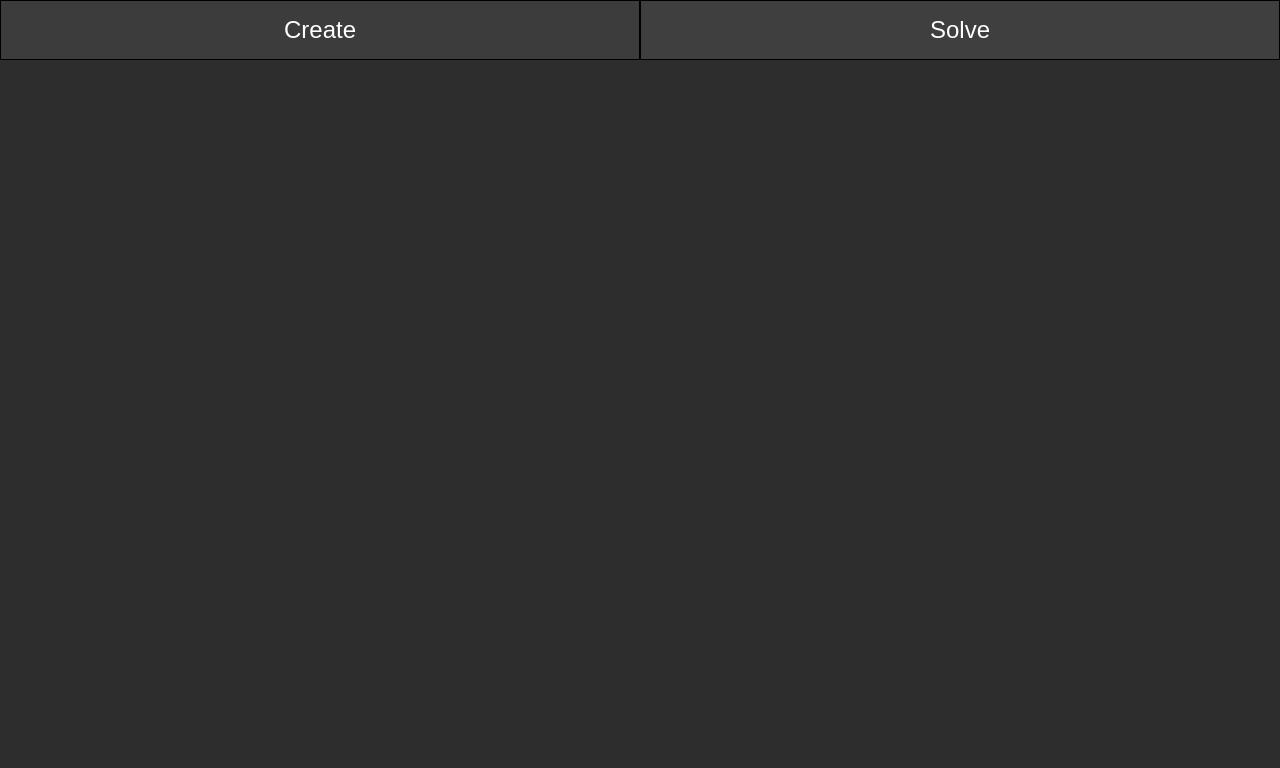
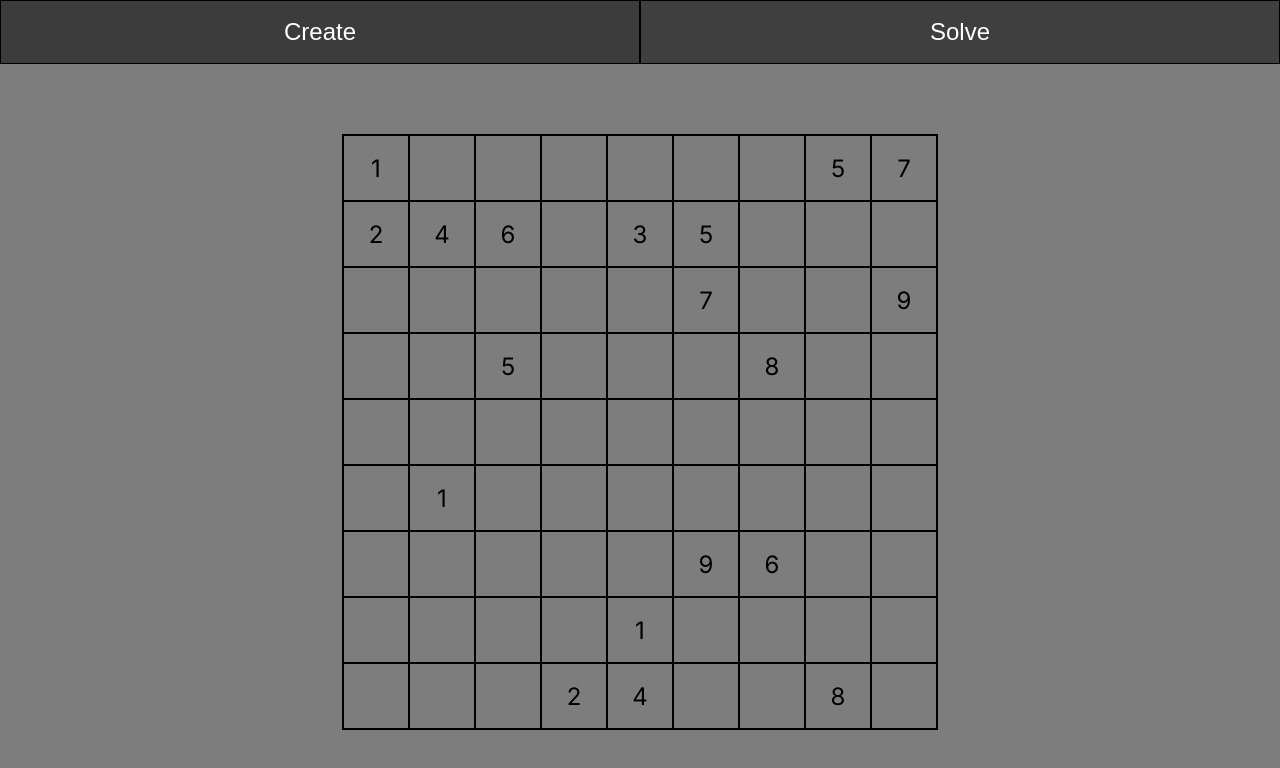
Before and after one commit to milesnyan34/SudokuWebsite, a React (Vite) app: page / in a window 1280 px wide. Both pictures are taken after a click on the button "Solve". Shown: the top 768 px of the page. Built offline with nearby package versions, Linux system fonts and the light colour scheme.

Commit message:
Render solve grid

```diff
--- a/package.json
+++ b/package.json
@@ -7,7 +7,8 @@
         "dev": "vite",
         "build": "tsc -b && vite build",
         "lint": "eslint .",
-        "preview": "vite preview"
+        "preview": "vite preview",
+        "test": "vitest"
     },
     "dependencies": {
         "@reduxjs/toolkit": "^2.5.0",
@@ -27,6 +28,7 @@
         "globals": "^15.13.0",
         "typescript": "~5.6.2",
         "typescript-eslint": "^8.18.1",
-        "vite": "^6.0.3"
+        "vite": "^6.0.3",
+        "vitest": "^2.1.8"
     }
 }
--- /dev/null
+++ b/src/components/pages/solve/SolvePage.css
@@ -0,0 +1,24 @@
+#solve-page {
+    width: 100%;
+    height: 100%;
+    margin: 0;
+    background-color: rgb(125, 125, 125);
+}
+
+#solve-grid {
+    display: flex;
+    flex-direction: column;
+    border: 1px solid black;
+}
+
+.grid-row {
+    display: flex;
+    flex-direction: row;
+}
+
+.solve-tile {
+    width: 64px;
+    height: 64px;
+    border: 1px solid black;
+    font-size: 24px;
+}
--- a/src/components/pages/solve/SolvePage.tsx
+++ b/src/components/pages/solve/SolvePage.tsx
@@ -1,7 +1,25 @@
+import { GRID_SIZE, range } from "../../../utils";
+import "./SolvePage.css";
+import { SolveTile } from "./SolveTile";
+
 const SolvePage = () => {
-    return <div>
-
-    </div>
-}
+    return (
+        <div id="solve-page" className="flex-center">
+            <div id="solve-grid">
+                {range(0, GRID_SIZE - 1).map((row) => (
+                    <div className="grid-row" key={row}>
+                        {range(0, GRID_SIZE - 1).map((column) => (
+                            <SolveTile
+                                key={row * GRID_SIZE + column}
+                                row={row}
+                                column={column}
+                            />
+                        ))}
+                    </div>
+                ))}
+            </div>
+        </div>
+    );
+};
 
 export default SolvePage;
--- /dev/null
+++ b/src/components/pages/solve/SolveTile.tsx
@@ -0,0 +1,14 @@
+import { useSelector } from "react-redux";
+import { selectSolveTile } from "../../../redux/selectors";
+
+// Tile for the solve page
+export const SolveTile = ({ row, column }: {
+    row: number;
+    column: number;
+}) => {
+    const solveData = useSelector(selectSolveTile(row, column));
+
+    return <div className="solve-tile flex-center">
+        {solveData.hasStartValue ? solveData.startValue : ""}
+    </div>
+}
--- a/src/index.css
+++ b/src/index.css
@@ -8,8 +8,8 @@ body {
 }
 
 #app {
-    display: flex;
-    flex-direction: column;
+    display: grid;
+    grid-template-rows: 8vh 92vh;
 }
 
 .flex-center {
@@ -20,6 +20,7 @@ body {
 
 .header {
     width: 100%;
+    height: 100%;
 
     display: grid;
     grid-template-columns: 50% 50%;
@@ -32,6 +33,7 @@ body {
     align-items: center;
     color: white;
     font-size: 24px;
+    height: 100%;
     padding: 15px;
     border: 1px solid black;
     user-select: none;
--- a/src/redux/selectors.ts
+++ b/src/redux/selectors.ts
@@ -1,5 +1,9 @@
 import { AppPage } from "./main/mainSlice";
+import { SolveTile } from "./solve/SolveTile";
 import { RootState } from "./store";
 
 // Gets the current page
 export const selectPage = (state: RootState): AppPage => state.main.page;
+
+// Gets the solve tile at the given row + column
+export const selectSolveTile = (row: number, column: number) => (state: RootState): SolveTile => state.solve.grid[row][column];
--- /dev/null
+++ b/src/redux/solve/SolveTile.ts
@@ -0,0 +1,18 @@
+/**
+ * Represents a tile in the Sudoku grid for the Solve page
+ */
+export interface SolveTile {
+    startValue: number;
+    hasStartValue: boolean;
+}
+
+export const SolveTile = ({
+    startValue = 0, // Starting value for the tile
+    hasStartValue = false // Should it have a starting value?
+}: {
+    startValue?: number;
+    hasStartValue?: boolean;
+}): SolveTile => ({
+    startValue,
+    hasStartValue
+});
--- /dev/null
+++ b/src/redux/solve/solveSlice.ts
@@ -0,0 +1,61 @@
+import { createSlice } from "@reduxjs/toolkit";
+import { SolveTile } from "./SolveTile";
+import { Grid, GRID_SIZE } from "../../utils";
+
+type SolveState = {
+    // The grid is 9x9
+    grid: Grid<SolveTile>;
+};
+
+// Creates an empty grid
+const createGrid = (): Grid<SolveTile> => {
+    const result = [];
+
+    for (let i = 0; i < GRID_SIZE; i++) {
+        // eslint-disable-next-line @typescript-eslint/no-unused-vars
+        result.push(new Array(GRID_SIZE).fill(0).map((_) => SolveTile({})));
+    }
+
+    return result;
+};
+
+// Creates a sudoku grid with the values at the given tiles
+const createSudokuGrid = (currentGrid: Grid<number>): Grid<SolveTile> => {
+    const grid = createGrid();
+
+    for (let i = 0; i < GRID_SIZE; i++) {
+        for (let j = 0; j < GRID_SIZE; j++) {
+            // Update the tiles as applicable
+            if (currentGrid[i][j] > 0) {
+                grid[i][j] = SolveTile({
+                    startValue: currentGrid[i][j],
+                    hasStartValue: true
+                });
+            }
+        }
+    }
+
+    return grid;
+};
+
+const initialState: SolveState = {
+    grid: createSudokuGrid([
+        [1, 0, 0, 0, 0, 0, 0, 5, 7],
+        [2, 4, 6, 0, 3, 5, 0, 0, 0],
+        [0, 0, 0, 0, 0, 7, 0, 0, 9],
+        [0, 0, 5, 0, 0, 0, 8, 0, 0],
+        [0, 0, 0, 0, 0, 0, 0, 0, 0],
+        [0, 1, 0, 0, 0, 0, 0, 0, 0],
+        [0, 0, 0, 0, 0, 9, 6, 0, 0],
+        [0, 0, 0, 0, 1, 0, 0, 0, 0],
+        [0, 0, 0, 2, 4, 0, 0, 8, 0]
+    ])
+};
+
+export const solveSlice = createSlice({
+    name: "solve",
+    initialState,
+    reducers: {}
+});
+
+export default solveSlice.reducer;
--- a/src/redux/store.ts
+++ b/src/redux/store.ts
@@ -1,9 +1,11 @@
 import { configureStore } from "@reduxjs/toolkit";
 import mainReducer from "./main/mainSlice";
+import solveReducer from "./solve/solveSlice";
 
 export const store = configureStore({
     reducer: {
-        main: mainReducer
+        main: mainReducer,
+        solve: solveReducer
     }
 });
 
--- /dev/null
+++ b/src/utils.ts
@@ -0,0 +1,16 @@
+// Size of the grid
+export const GRID_SIZE = 9;
+
+// Grid data type
+export type Grid<T> = Array<Array<T>>;
+
+// Returns a range from low to high (inclusive)
+export const range = (low: number, high: number): Array<number> => {
+    const result = [];
+
+    for (let i = low; i <= high; i++) {
+        result.push(i);
+    }
+
+    return result;
+};
--- a/tsconfig.app.json
+++ b/tsconfig.app.json
@@ -3,7 +3,7 @@
         "tsBuildInfoFile": "./node_modules/.tmp/tsconfig.app.tsbuildinfo",
         "target": "ES2020",
         "useDefineForClassFields": true,
-        "lib": ["ES2020", "DOM", "DOM.Iterable"],
+        "lib": ["ES2020", "DOM", "DOM.Iterable", "ESNext"],
         "module": "ESNext",
         "skipLibCheck": true,
 
@@ -20,7 +20,8 @@
         "noUnusedLocals": true,
         "noUnusedParameters": true,
         "noFallthroughCasesInSwitch": true,
-        "noUncheckedSideEffectImports": true
+        "noUncheckedSideEffectImports": true,
+        "types": ["vitest/globals"]
     },
     "include": ["src"]
 }
--- a/vite.config.ts
+++ b/vite.config.ts
@@ -3,5 +3,9 @@ import react from "@vitejs/plugin-react";
 
 // https://vite.dev/config/
 export default defineConfig({
-    plugins: [react()]
+    plugins: [react()],
+    test: {
+        include: ["**/*.test.ts", "**/*.test.tsx"],
+        globals: true
+    }
 });
```
Also changed, not shown: 2 other files (tests, documents, lock files or other folders).
